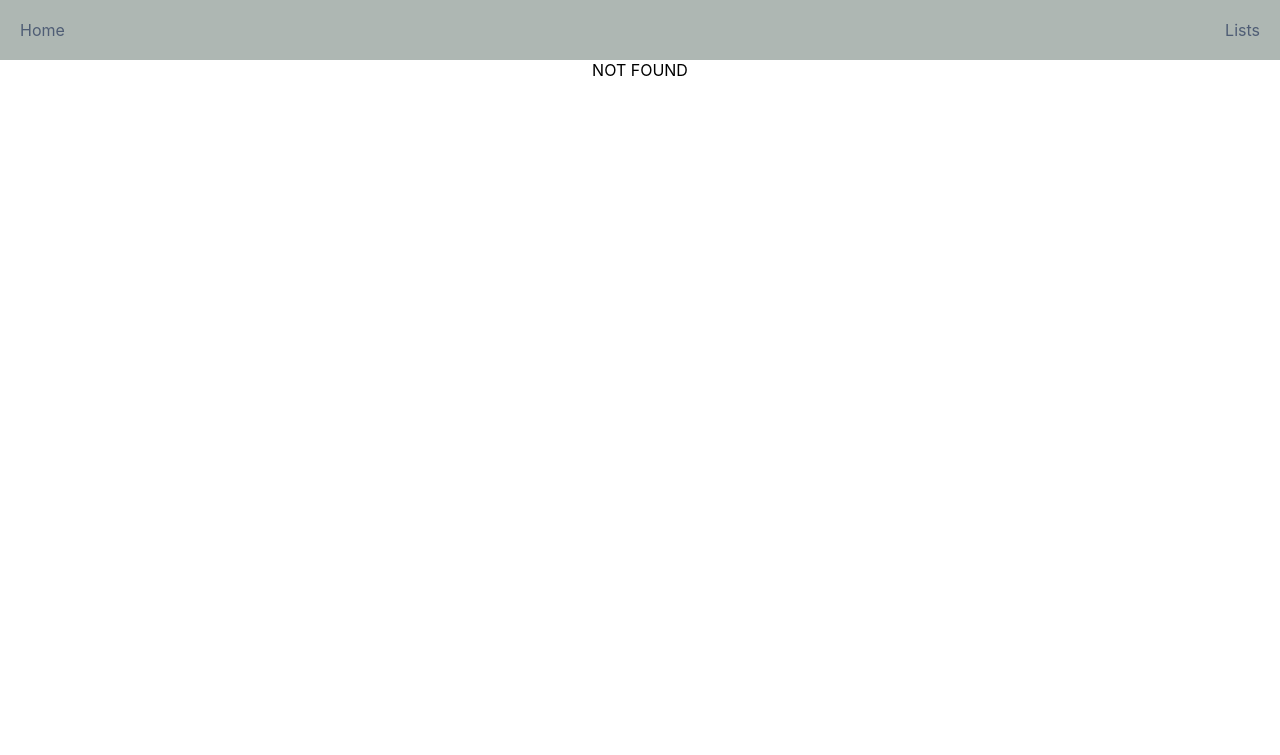
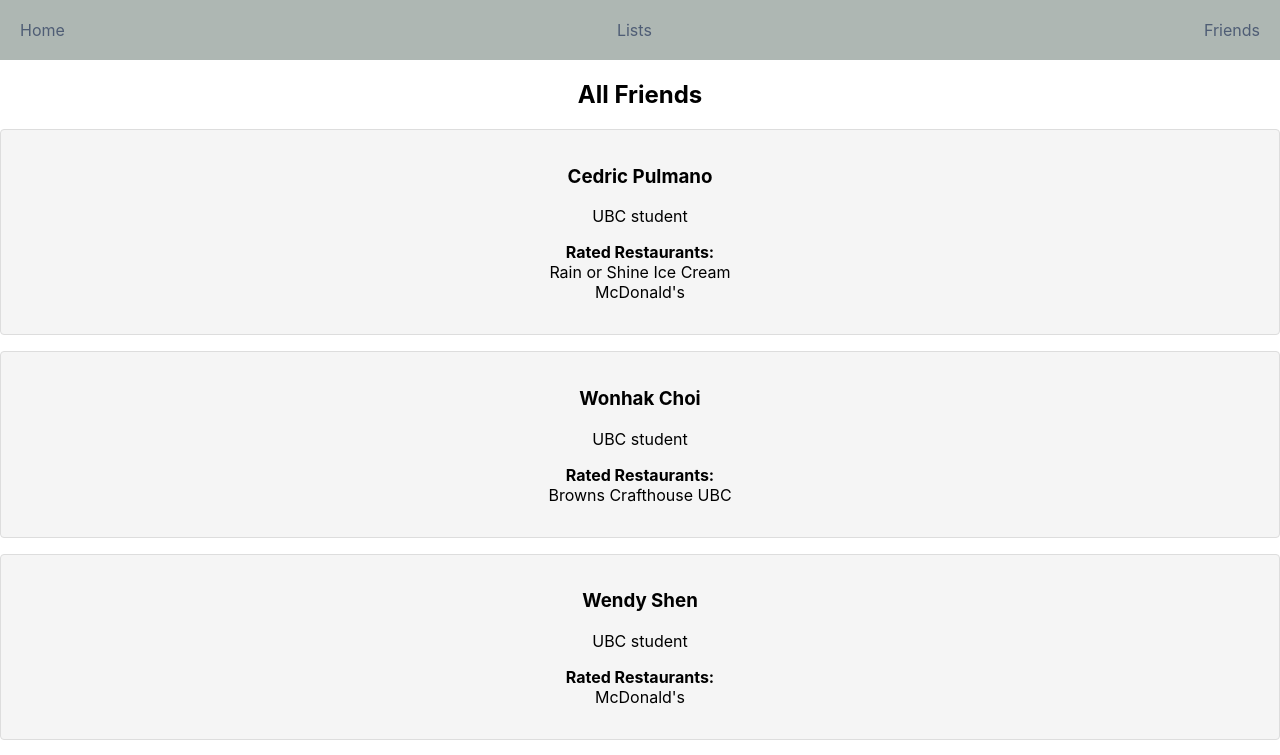
Before and after one commit to wonhakchoi/Epic-Project-Group, a React (Create React App) app in the folder client/: page /friends in a window 1280 px wide. Before the commit this address had no page. Shown: the top 755 px of the page. Built offline with nearby package versions, Linux system fonts and the light colour scheme.

Commit message:
merged friends page

```diff
--- a/client/src/App.js
+++ b/client/src/App.js
@@ -4,6 +4,7 @@ import NavigationBar from "./components/NavigationBar";
 import Home from "./pages/Home";
 import NotFound from "./pages/NotFound";
 import ResLists from "./pages/ResLists";
+import FriendsList from "./components/FriendsList";
 
 function App() {
     return (
@@ -13,6 +14,7 @@ function App() {
                 <Routes>
                     <Route exact path="/" element={<Home />}></Route>
                     <Route path={"/lists"} element={<ResLists/>}></Route>
+                    <Route path={"/friends"} element={<FriendsList/>}></Route>
                     <Route path="/*" element={<NotFound />}></Route>
                 </Routes>
             </BrowserRouter>
--- a/client/src/components/Friend.js
+++ b/client/src/components/Friend.js
@@ -1,15 +1,15 @@
 import React from "react";
 import "./Friend.css"
 
-const Friend = ({ name, biography, rated_resturants }) => {
+const Friend = ({ name, biography, rated_restaurants }) => {
 
   return (
     <div className="friend">
       <h3>{name}</h3>
       <p className="biography">{biography}</p>
-      <p className="rated-resturants">
+      <p className="rated-restaurants">
       <b>Rated Restaurants:</b>
-        {rated_resturants.map((result) => (
+        {rated_restaurants.map((result) => (
             <div>
                 <label>{result.name}</label> <br />
             </div>
--- a/client/src/components/FriendsList.js
+++ b/client/src/components/FriendsList.js
@@ -8,7 +8,7 @@ const FriendsList = () => {
         id: 1,
         name: "Cedric Pulmano",
         biography: "UBC student",
-        rated_resturants: [
+        rated_restaurants: [
           {
             id: 1,
             name: "Rain or Shine Ice Cream",
@@ -30,7 +30,7 @@ const FriendsList = () => {
         id: 2,
         name: "Wonhak Choi",
         biography: "UBC student",
-        rated_resturants: [
+        rated_restaurants: [
           {
             id: 3,
             name: "Browns Crafthouse UBC",
@@ -45,7 +45,7 @@ const FriendsList = () => {
         id: 3,
         name: "Wendy Shen",
         biography: "UBC student",
-        rated_resturants: [
+        rated_restaurants: [
           {
             id: 2,
             name: "McDonald's",
@@ -60,7 +60,7 @@ const FriendsList = () => {
         id: 4,
         name: "Tammy Kim",
         biography: "UBC student",
-        rated_resturants: [
+        rated_restaurants: [
           {
             id: 3,
             name: "Browns Crafthouse UBC",
@@ -77,7 +77,7 @@ const FriendsList = () => {
     <div>
       <h2>All Friends</h2>
       {friendsList.map((result) => (
-        <Friend key={result.id} name={result.name} biography={result.biography} rated_resturants={result.rated_resturants}/>
+        <Friend key={result.id} name={result.name} biography={result.biography} rated_restaurants={result.rated_restaurants}/>
       ))}
     </div>
   );
--- a/client/src/components/NavigationBar.js
+++ b/client/src/components/NavigationBar.js
@@ -11,6 +11,9 @@ const NavigationBar = () => {
             <Link to="/lists" className="navigation-link">
                 Lists
             </Link>
+            <Link to={"/friends"} className="navigation-link">
+                Friends
+            </Link>
         </div>
     );
 };
```
